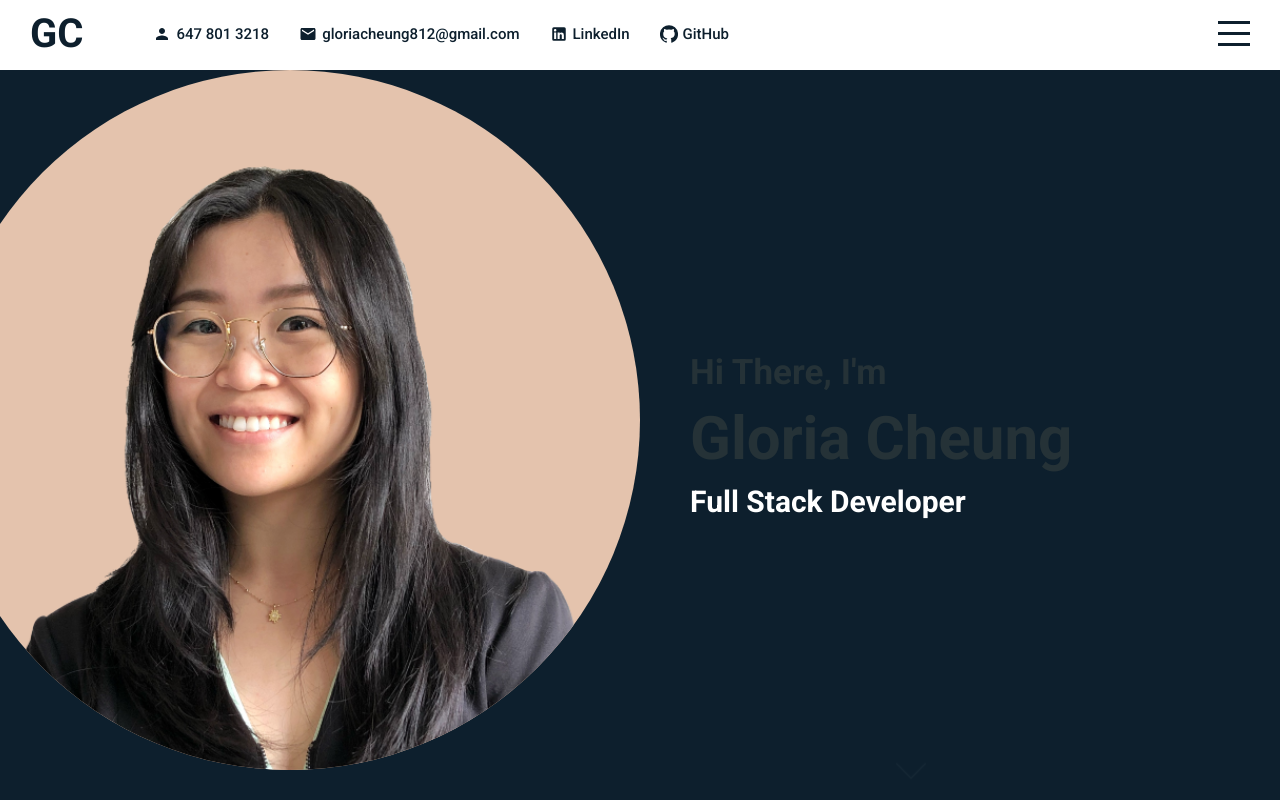
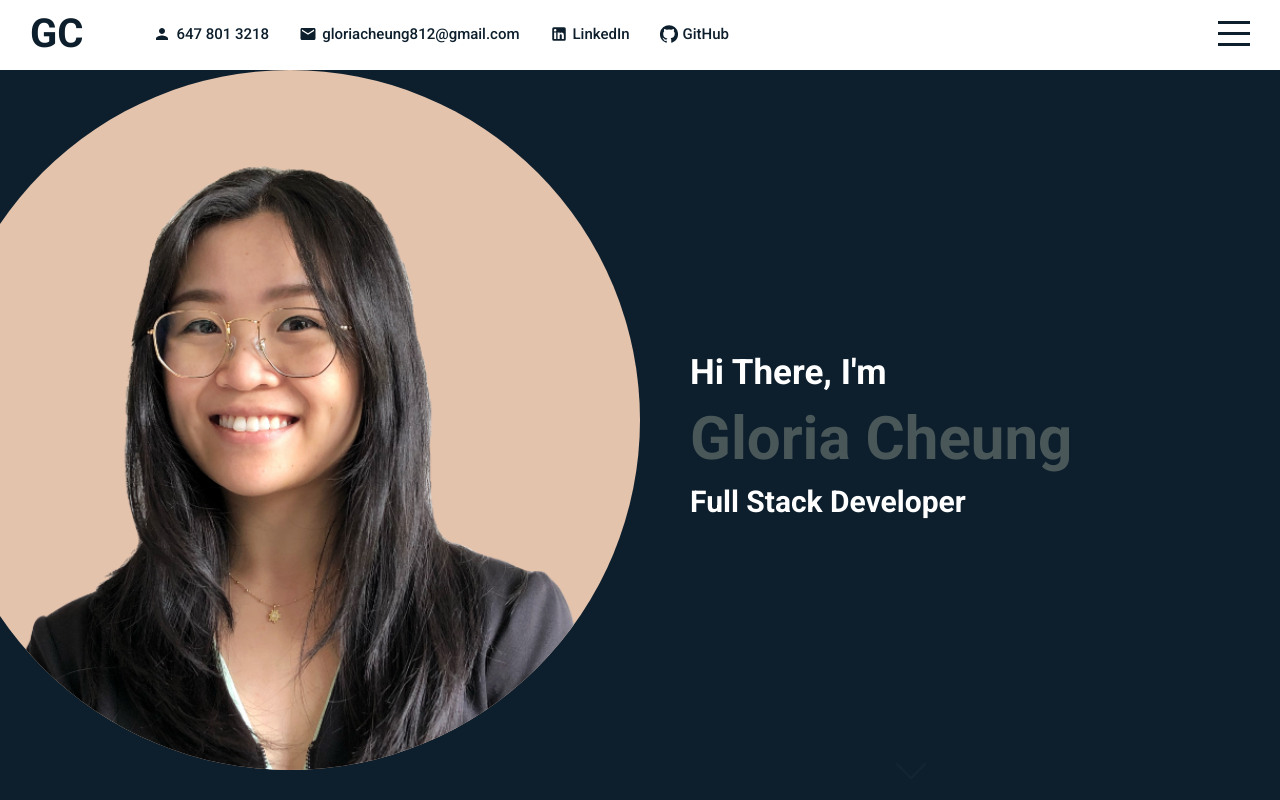
Before and after one commit to gloria-cheung/portfolio, a React (Create React App) app: page / in a window 1280 px wide. Built offline with nearby package versions, Linux system fonts and the light colour scheme.

Commit message:
change color

```diff
--- a/src/components/intro/Intro.scss
+++ b/src/components/intro/Intro.scss
@@ -48,11 +48,15 @@
       display: flex;
       flex-direction: column;
       justify-content: center;
-      color: $forthColor;
+      color: #4a5759;
 
       @include mobile {
         padding-left: 0;
         align-items: center;
+      }
+
+      h2 {
+        color: white;
       }
 
       h1 {
```
